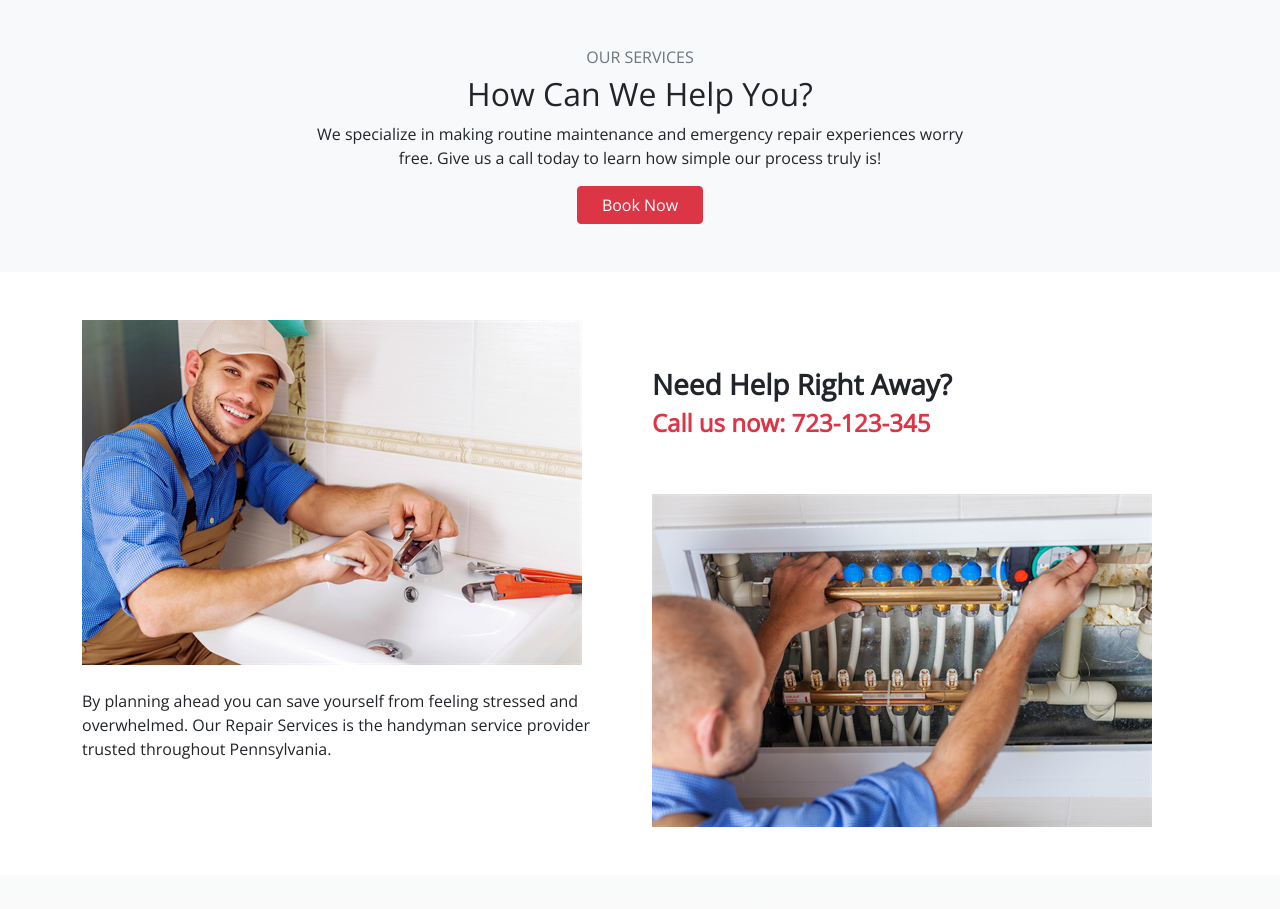
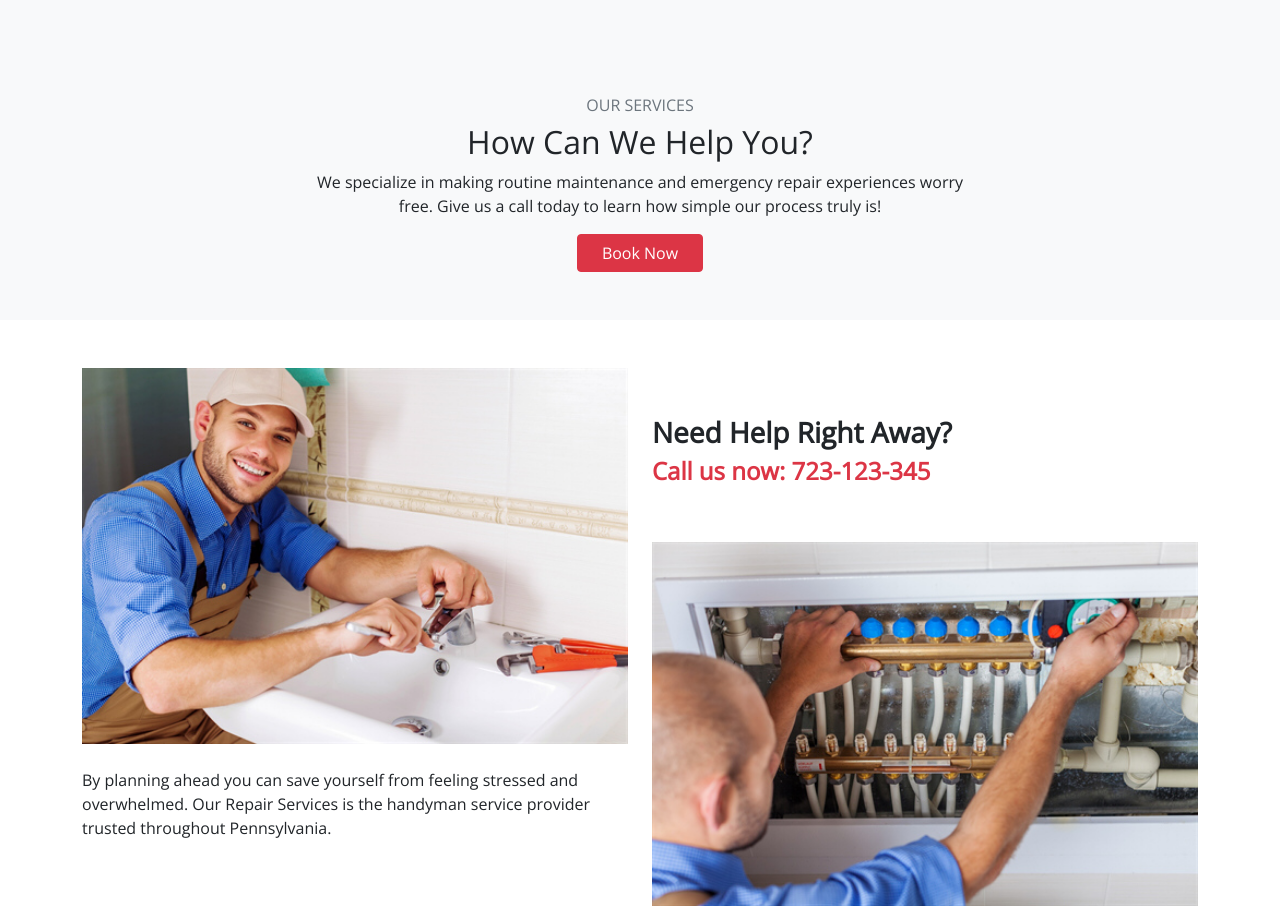
Before and after one commit to viiiktor/intro-bootstrap, a plain HTML site: page index.html in a window 1280 px wide. Shown: the part 872-1781 px from the top of the page. Drawn offline with nearby package versions, Linux system fonts and the light colour scheme.

Commit message:
change images

```diff
--- a/index.html
+++ b/index.html
@@ -42,7 +42,7 @@
         </div>
     </section>
     <section class="bg-light text-center py-5">
-        <h5 class="fs-6 text-secondary">OUR SERVICES</h4>
+        <h5 class="fs-6 text-secondary mt-5">OUR SERVICES</h4>
         <h2>How Can We Help You?</h2>
         <p>We specialize in making routine maintenance and emergency repair experiences worry <br>free. Give us a call today to learn how simple our process truly is!</p>
         <div>
@@ -52,7 +52,7 @@
     <section class="container py-5">
         <div class="row">
             <div class="col-12 col-md-6 col-lg-6">
-                <img src="./images/billionphotos1882993.jpg" alt="sink image" class="img-fluid">
+                <img src="./images/billionphotos1882993.jpg" alt="sink image" class="img-fluid w-100">
                 <p class="py-4">By planning ahead you can save yourself from feeling stressed and overwhelmed. Our Repair Services is the handyman service provider trusted throughout Pennsylvania.</p>
             </div>
             <div class="col-12 col-md-6 col-lg-6">
@@ -60,7 +60,7 @@
                     <h4 class="fw-bolder fs-3">Need Help Right Away?</h4>
                     <h4 class="text-danger fw-bolder"> Call us now: 723-123-345 </h4>
                 </div>
-                <img src="./images/billionphotos1883011.jpg" alt="sink image" class="img-fluid">
+                <img src="./images/billionphotos1883011.jpg" alt="sink image" class="img-fluid w-100">
             </div>
         </div>
     </section>
@@ -131,7 +131,7 @@
         <p>We’re on a mission to help build long-lasting brands that shape and <br>define an entire industry through thoughtful design.</p>
     </section>
     <footer class="text-center bg-dark text-white">
-        <p  class="m-0">Inpiration from Nicepage</p>
+        <p  class="m-0">Inspiration from Nicepage</p>
     </footer>
     <script src="./js/bootstrap.min.js"></script>
 </body>
```
